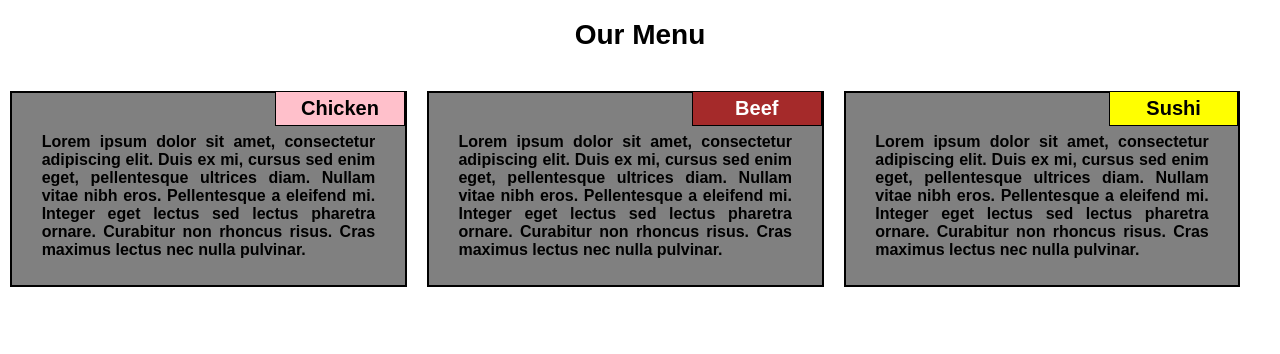
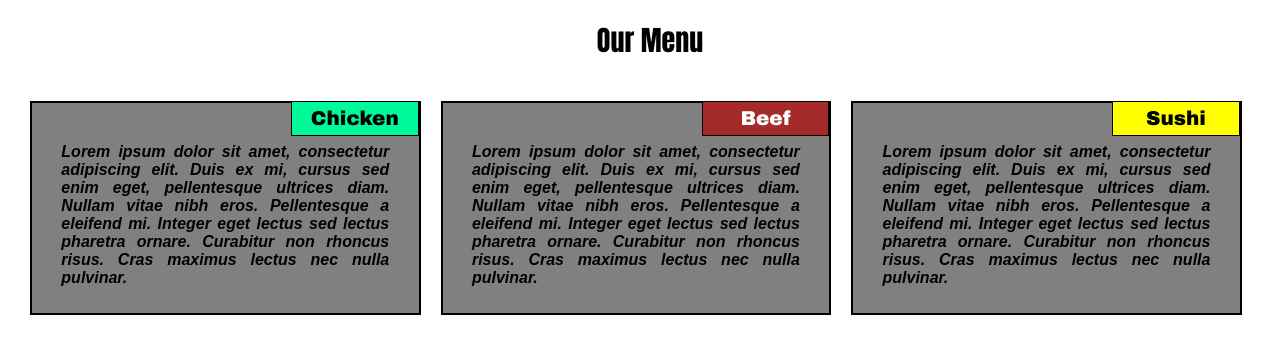
Before and after one commit to DmRos123/Coursera-test, a plain HTML site: page module2-solution/index.html in a window 1280 px wide. Drawn offline with Linux system fonts and the light colour scheme.

Commit message:
font revisions.

```diff
--- a/module2-solution/css/styles.css
+++ b/module2-solution/css/styles.css
@@ -4,14 +4,14 @@
 }
 
 body {
-	margin: 0px;
+	margin: 0 0 0 20px;
 	padding: 0px;
 }
 
 h1 {
 	text-align: center;
   	margin-bottom: 30px;
-  	font-family: Arial, Verdana, sans-serif;
+  	font-family: Impact, Charcoal, sans-serif;
   	font-size: 1.75em;
 }
 
@@ -25,8 +25,9 @@ p {
   margin-right: auto;
   margin-left: auto;
   padding: 10px;
-  font-family: Arial, Verdana, sans-serif;
+  font-family: Arial, Helvetica, sans-serif;
   font-weight: bold;
+  font-style: oblique;
   font-size: 1em;
   color: black;
   text-align: justify;
@@ -43,14 +44,14 @@ h2 {
 	float:right;
 	padding: 5px;
 	text-align: center;
-	font-family: Arial, Verdana, sans-serif;
+	font-family: "Arial Black", Gadget, sans-serif;
 	font-size: 1.25em;
 	border: 1px solid black;
 
 
 }
 #hc {
-	background-color: pink;
+	background-color: mediumspringgreen;
 	margin-bottom: -20px;
 
 }
```
